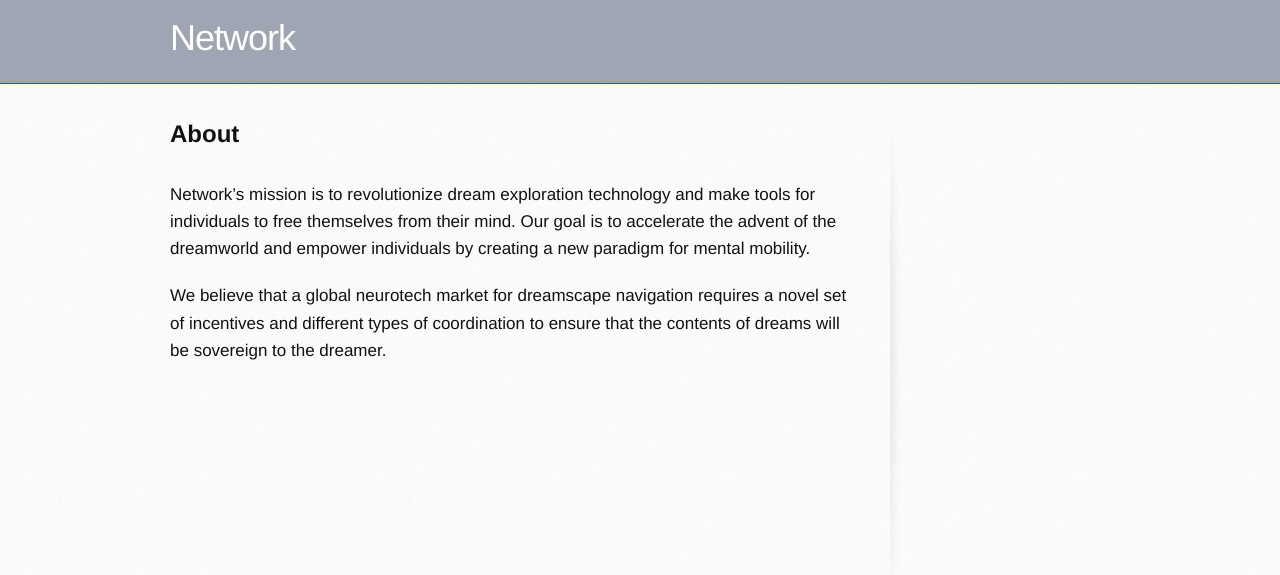
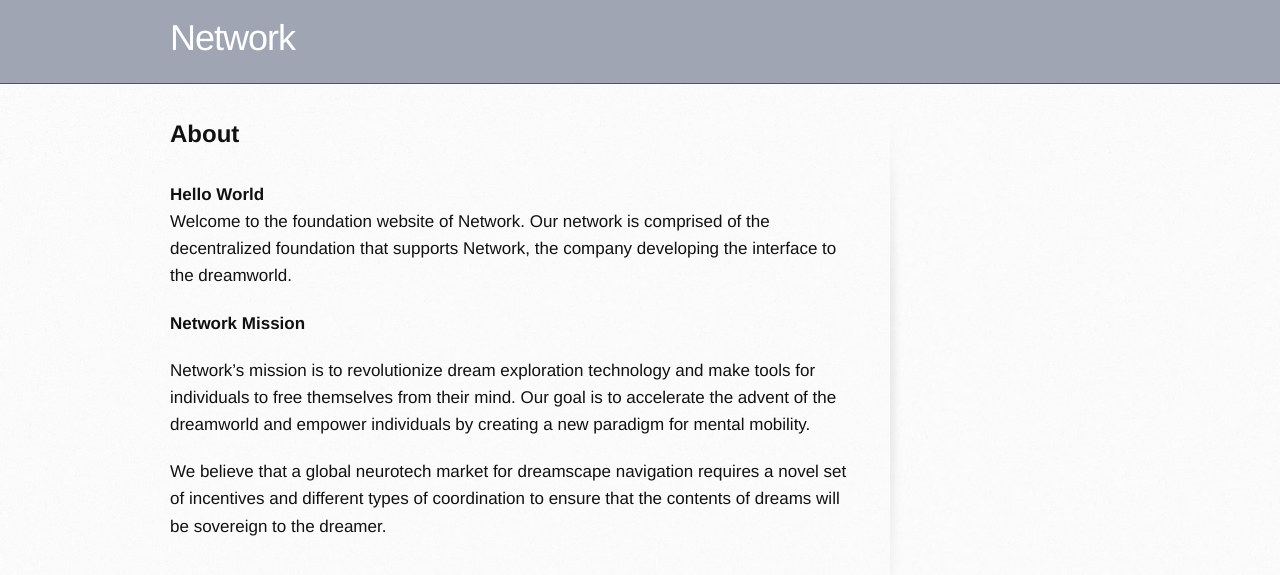
Before and after one commit to networkf/network.github.io, a Jekyll site: the page built from about.md, in a window 1280 px wide. Shown: the top 575 px of the page. Built offline with Jekyll 4.4.1, drawn with Linux system fonts in a browser that asks for light colours; some web fonts are replaced; our own code applies the rules of GitHub Pages for plain Markdown files; the repository's description, which GitHub fills in, is left out.

Commit message:
Update about.md

```diff
--- a/about.md
+++ b/about.md
@@ -9,6 +9,13 @@ layout: default
 <b><font size="5">About</font></b>
 <br>
 <br>
+**Hello World**
+<br>
+Welcome to the foundation website of Network. Our network is comprised of the decentralized foundation that supports Network, the company developing the interface to the dreamworld.
+
+**Network Mission**
+<br>
+
 Network's mission is to revolutionize dream exploration technology and make tools for individuals to free themselves from their mind. Our goal is to accelerate the advent of the dreamworld and empower individuals by creating a new paradigm for mental mobility.
 
 We believe that a global neurotech market for dreamscape navigation requires a novel set of incentives and different types of coordination to ensure that the contents of dreams will be sovereign to the dreamer.
```
